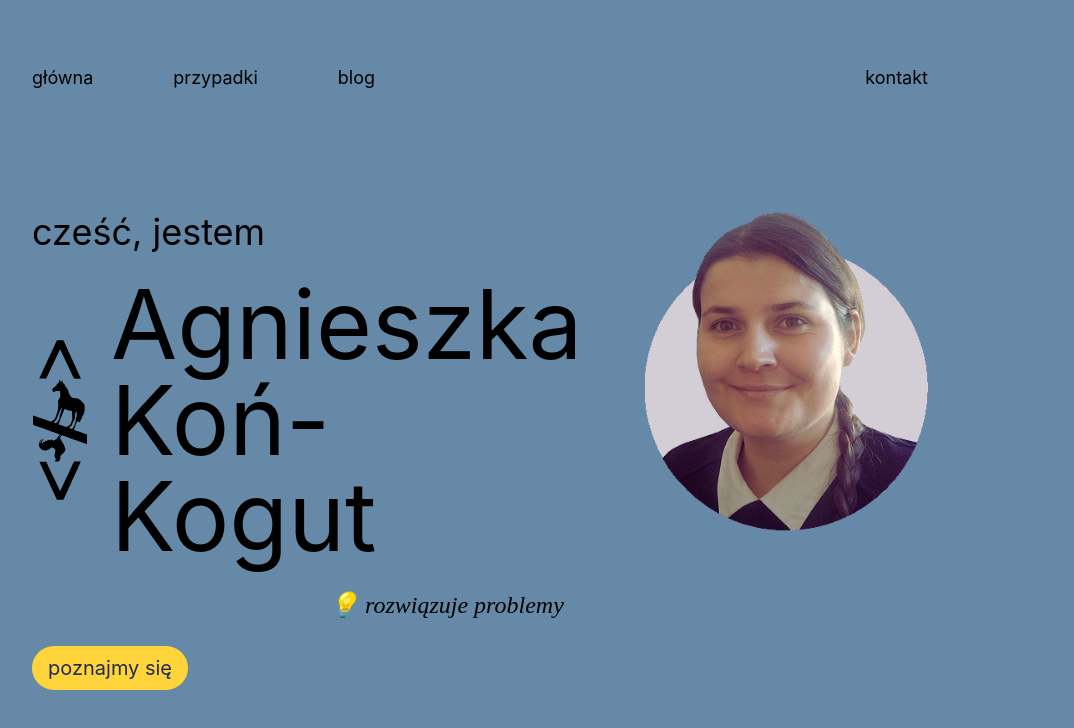
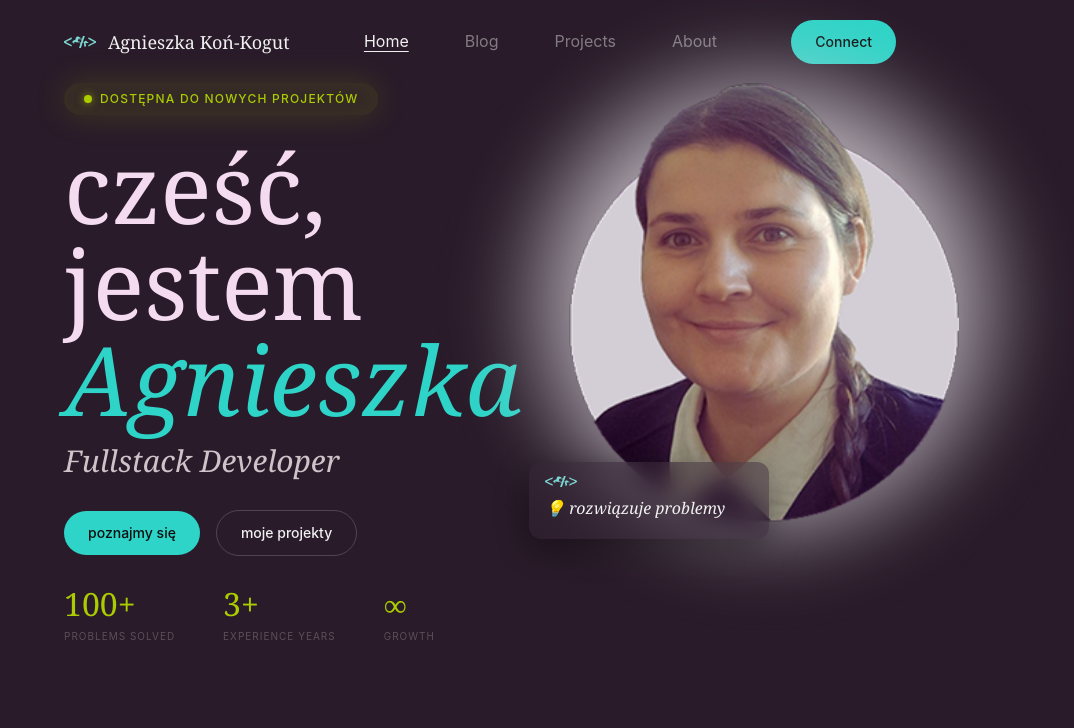
Before and after one commit to KonKogutAgnieszka/akk, a Next.js app: page / in a window 1280 px wide. Shown: the top 728 px of the page, without its empty margins (160-1234 px from the left). Built offline with nearby package versions, Linux system fonts and the light colour scheme.

Commit message:
feat: style update

```diff
--- a/src/app/globals.css
+++ b/src/app/globals.css
@@ -1,14 +1,278 @@
-@import "tailwindcss";
-@import url("https://fonts.googleapis.com/css2?family=Inter:ital,opsz,wght@0,14..32,100..900;1,14..32,100..900&display=swap");
-@import url('https://fonts.googleapis.com/css2?family=Lora:ital,wght@0,400..700;1,400..700&display=swap');
+@import 'tailwindcss';
+@import url('https://fonts.googleapis.com/css2?family=Playfair+Display:ital,wght@0,400;0,500;0,600;1,400;1,500&family=Inter:wght@300;400;500;600&display=swap');
 
-@theme {
-    --font-sans: "Inter", sans-serif;
-    --font-serif: "Lora", serif;
-    --color-background: #6689A7;
-    --color-primary: #000000;
-    --color-blue-dark: #1F2C4E;
-    --color-yellow: #FFD43B;
+@layer base {
+  :root {
+    --color-bg: #291b29;
+    --color-surface: #342534;
+    --color-card: #342534;
+    --color-border: rgba(255, 255, 255, 0.08);
+    --color-border-hover: rgba(255, 255, 255, 0.18);
 
+    --color-accent: #2dd4c7;
+    --color-accent-dim: rgba(45, 212, 199, 0.15);
+    --color-accent-glow: rgba(45, 212, 199, 0.25);
 
+    --color-text: #f0f0f0;
+    --color-text-muted: rgba(240, 240, 240, 0.45);
+    --color-text-subtle: rgba(240, 240, 240, 0.25);
+
+    --font-display: 'Playfair Display', Georgia, serif;
+    --font-body: 'Inter', sans-serif;
+
+    --radius-sm: 6px;
+    --radius-md: 12px;
+    --radius-lg: 20px;
+    --radius-full: 9999px;
+
+    --transition-base: 200ms cubic-bezier(0.4, 0, 0.2, 1);
+    --transition-slow: 400ms cubic-bezier(0.4, 0, 0.2, 1);
+  }
+
+  * {
+    box-sizing: border-box;
+  }
+
+  html {
+    scroll-behavior: smooth;
+  }
+
+  body {
+    background-color: var(--color-bg);
+    color: var(--color-text);
+    font-family: var(--font-body);
+    font-size: 16px;
+    line-height: 1.7;
+    -webkit-font-smoothing: antialiased;
+    -moz-osx-font-smoothing: grayscale;
+  }
+
+  h1,
+  h2,
+  h3,
+  h4 {
+    font-family: var(--font-display);
+    font-weight: 500;
+    line-height: 1.15;
+    color: var(--color-text);
+  }
+
+  h1 {
+    font-size: clamp(2.5rem, 6vw, 4rem);
+  }
+  h2 {
+    font-size: clamp(1.8rem, 4vw, 2.75rem);
+  }
+  h3 {
+    font-size: clamp(1.2rem, 2.5vw, 1.75rem);
+  }
+
+  a {
+    color: inherit;
+    text-decoration: none;
+    transition: color var(--transition-base);
+  }
 }
+
+@layer components {
+  .section {
+    @apply px-6 py-10 md:px-12 lg:px-24;
+  }
+
+  .text-accent {
+    color: var(--color-accent);
+  }
+
+  .text-muted {
+    color: var(--color-text-muted);
+  }
+
+  .font-display {
+    font-family: var(--font-display);
+  }
+
+  .display-italic {
+    font-family: var(--font-display);
+    font-style: italic;
+    color: var(--color-accent);
+  }
+
+  .hero-greeting {
+    font-family: var(--font-display);
+    font-size: 96px;
+    color: #f4dbf0;
+  }
+
+  .hero-subtitle {
+    font-family: var(--font-display);
+    font-size: 30px;
+    font-style: italic;
+    color: #cfc3ca;
+  }
+
+  .btn {
+    @apply inline-flex items-center gap-2 px-6 py-3 rounded-full text-sm font-medium transition-all;
+    transition: all var(--transition-base);
+  }
+
+  .btn-primary {
+    background-color: var(--color-accent);
+    color: #0a0f0e;
+  }
+  .btn-primary:hover {
+    filter: brightness(1.1);
+    transform: translateY(-1px);
+  }
+
+  .btn-ghost {
+    border: 1.5px solid var(--color-border-hover);
+    color: var(--color-text);
+    background: transparent;
+  }
+  .btn-ghost:hover {
+    border-color: var(--color-accent);
+    color: var(--color-accent);
+    transform: translateY(-1px);
+  }
+
+  .badge-available {
+    @apply inline-flex items-center gap-2 px-5 py-2 text-xs font-medium;
+    background: rgba(180, 200, 0, 0.08);
+    color: #aacc00;
+    border-radius: 999px;
+    letter-spacing: 0.1em;
+    text-transform: uppercase;
+    box-shadow:
+      0 0 32px rgba(180, 200, 0, 0.18),
+      inset 0 0 20px rgba(180, 200, 0, 0.06);
+  }
+
+  .badge-available::before {
+    content: '';
+    display: inline-block;
+    width: 8px;
+    height: 8px;
+    border-radius: 50%;
+    background: #aacc00;
+    box-shadow: 0 0 8px rgba(180, 200, 0, 0.7);
+    flex-shrink: 0;
+  }
+
+  .card {
+    background: var(--color-card);
+    border: 1px solid var(--color-border);
+    border-radius: var(--radius-md);
+    transition: border-color var(--transition-base);
+  }
+
+  .card:hover {
+    border-color: var(--color-border-hover);
+  }
+
+  .card-float {
+    background: rgba(52, 37, 52, 0.5);
+    border-radius: var(--radius-md);
+    padding: 14px 16px;
+    backdrop-filter: blur(12px);
+    box-shadow: 0 8px 32px rgba(0, 0, 0, 0.4);
+  }
+
+  .stat-number {
+    font-family: var(--font-display);
+    font-size: clamp(1.5rem, 3vw, 2rem);
+    font-weight: 500;
+    color: #AACC00;
+    line-height: 1;
+  }
+
+  .stat-label {
+    font-size: 0.625rem;
+    color: var(--color-text-subtle);
+    text-transform: uppercase;
+    letter-spacing: 0.1em;
+    margin-top: 4px;
+  }
+
+  .nav-link {
+    @apply transition-colors;
+    font-size: 16px;
+    color: var(--color-text-muted);
+  }
+
+  .nav-link:hover {
+    color: var(--color-text);
+  }
+
+  .nav-link-active {
+    color: var(--color-text);
+    text-decoration: underline;
+    text-underline-offset: 4px;
+  }
+
+  .divider {
+    border: none;
+    border-top: 1px solid var(--color-border);
+  }
+}
+
+@layer utilities {
+  @keyframes pulse-dot {
+    0%,
+    100% {
+      opacity: 1;
+      transform: scale(1);
+    }
+    50% {
+      opacity: 0.5;
+      transform: scale(0.85);
+    }
+  }
+
+  @keyframes count-up {
+    from {
+      opacity: 0;
+      transform: translateY(8px);
+    }
+    to {
+      opacity: 1;
+      transform: translateY(0);
+    }
+  }
+
+  @keyframes fade-in-up {
+    from {
+      opacity: 0;
+      transform: translateY(20px);
+    }
+    to {
+      opacity: 1;
+      transform: translateY(0);
+    }
+  }
+
+  .animate-fade-in-up {
+    animation: fade-in-up 0.6s ease forwards;
+  }
+
+  .delay-100 {
+    animation-delay: 100ms;
+  }
+  .delay-200 {
+    animation-delay: 200ms;
+  }
+  .delay-300 {
+    animation-delay: 300ms;
+  }
+  .delay-400 {
+    animation-delay: 400ms;
+  }
+  .delay-500 {
+    animation-delay: 500ms;
+  }
+
+  .avatar-ring {
+    border-radius: 50%;
+    border: 2px solid var(--color-border);
+    box-shadow: 0 0 40px var(--color-accent-glow);
+  }
+}
--- a/src/app/layout.tsx
+++ b/src/app/layout.tsx
@@ -5,7 +5,7 @@ import Header from '@/components/Header';
 export default function RootLayout({ children }: { children: React.ReactNode }) {
   return (
     <html lang="en" className="font-sans text-primary">
-      <body className="bg-background px-48 py-16">
+      <body className="bg-background px-6 py-5 md:px-12 lg:px-56">
         <Header />
         <main>{children}</main>
       </body>
--- a/src/components/Header.tsx
+++ b/src/components/Header.tsx
@@ -1,18 +1,41 @@
+'use client';
+
 import Link from 'next/link';
+import Image from 'next/image';
+import { usePathname } from 'next/navigation';
+
+const navLinks = [
+  { href: '/', label: 'Home' },
+  { href: '/blog', label: 'Blog' },
+  { href: '/cases', label: 'Projects' },
+  { href: '/contact', label: 'About' },
+];
 
 export default function Header() {
+  const pathname = usePathname();
+
   return (
-    <header>
-      <nav className="flex items-center justify-between text-lg">
-        <div className="flex items-center space-x-20">
-          <Link href="/">główna</Link>
-          <Link href="/cases">przypadki</Link>
-          <Link href="/blog">blog</Link>
-        </div>
-        <div>
-          <Link href="/contact">kontakt</Link>
-        </div>
+    <header className="flex items-center justify-between ">
+      <Link href="/" className="flex items-center gap-3" style={{ color: 'var(--color-text)' }}>
+        <Image src="/assets/images/logo.svg" alt="logo" width={32} height={32} />
+        <span className="font-display  text-lg font-medium">Agnieszka Koń-Kogut</span>
+      </Link>
+
+      <nav className="flex items-center gap-14">
+        {navLinks.map(({ href, label }) => (
+          <Link
+            key={href}
+            href={href}
+            className={`nav-link ${pathname === href ? 'nav-link-active' : ''}`}
+          >
+            {label}
+          </Link>
+        ))}
       </nav>
+
+      <Link href="/contact" className="btn btn-primary text-sm">
+        Connect
+      </Link>
     </header>
   );
 }
--- a/src/components/HeroSection.tsx
+++ b/src/components/HeroSection.tsx
@@ -1,12 +1,11 @@
 'use client';
 
 import Image from 'next/image';
-import Link from 'next/link';
 import RotatingTexts from '@/components/RotatingText.js';
 import Button from '@/components/ui/Button';
 
 const textList: string[] = [
-  '👩🏻‍💻 frontend developer',
+  '👩🏻‍💻 fullstack developer',
   '🖥️ buduję interfejsy',
   '💡 rozwiązuje problemy',
   '⚙️ wdrażam rozwiązania',
@@ -15,41 +14,93 @@ const textList: string[] = [
 
 export default function HeroSection() {
   return (
-    <div className={'flex justify-center mt-30  w-full'}>
-      <div className={'flex flex-col justify-center mr-20'}>
-        <p className="text-4xl">cześć, jestem</p>
-        <div className={'flex mt-6'}>
-          <Image
-            src={'/assets/images/logo_pion.svg'}
-            className={'block'}
-            width={55}
-            height={200}
-            alt={'logo'}
-          />
-          <div className={'flex flex-col justify-between h-full ml-6'}>
-            <h1 className="text-8xl">
-              {' '}
-              Agnieszka <br />
-              Koń-Kogut
+    <section className="section flex flex-col min-h-[75vh] justify-center p-0">
+      <div className="flex items-center justify-between gap-12">
+        <div className="flex flex-col gap-6 max-w-xl">
+          <div>
+            <span className="badge-available">dostępna do nowych projektów</span>
+          </div>
+
+          <div className="flex flex-col gap-2">
+            <h1 className="font-display leading-none">
+              <span className="hero-greeting block">cześć, jestem</span>
+              <span className="display-italic text-[96px]">Agnieszka</span>
             </h1>
+            <p className="hero-subtitle">Fullstack Developer</p>
+          </div>
+
+          <div className="flex gap-4 items-center">
+            <Button text="poznajmy się" variant="primary" />
+            <Button text="moje projekty" variant="ghost" />
           </div>
         </div>
-        <div className={'mt-6 self-end'}>
-          <RotatingTexts texts={textList} />
-        </div>
-        <div className={'mt-6'}>
-          <Button text={'poznajmy się'} variant={'yellow'} />
+
+        <div className="relative flex-shrink-0 self-start" style={{ overflow: 'visible' }}>
+          <div
+            style={{
+              position: 'absolute',
+              top: '50%',
+              left: '50%',
+              transform: 'translate(-50%, -50%)',
+              width: '560px',
+              height: '560px',
+              borderRadius: '50%',
+              background:
+                'radial-gradient(circle, rgba(211,205,213,1) 0%, rgba(211,205,213,0.85) 40%, transparent 70%)',
+              filter: 'blur(30px)',
+              pointerEvents: 'none',
+            }}
+          />
+
+          <Image
+            src={'/assets/images/photo_akk_no_back.png'}
+            width={320}
+            height={420}
+            alt="portrait"
+            draggable={false}
+            className="pointer-events-none select-none relative"
+            style={{ height: '440px', width: 'auto' }}
+          />
+
+          <div
+            className="card-float absolute -bottom-4 -left-10 w-[240px]"
+            style={{
+              zIndex: 2,
+              animationName: 'rt-fade-slide-in',
+              animationDuration: '500ms',
+              animationTimingFunction: 'ease',
+              animationFillMode: 'both',
+              animationDelay: '400ms',
+            }}
+          >
+            <Image src="/assets/images/logo.svg" alt="logo" width={32} height={32} className="mb-1" />
+            <RotatingTexts texts={textList} />
+          </div>
         </div>
       </div>
-      <Image
-        src={'/assets/images/photo_akk_no_back.png'}
-        width={320}
-        height={320}
-        alt={'portrait'}
-        draggable={false}
-        className="pointer-events-none select-none"
-        style={{ height: '320px', width: 'auto' }}
-      />
+
+      <div className="flex gap-12 pt-8">
+        <StatItem number="100+" label="problems solved" animateCount />
+        <StatItem number="3+" label="experience years" />
+        <StatItem number="∞" label="growth" />
+      </div>
+    </section>
+  );
+}
+
+function StatItem({
+  number,
+  label,
+  animateCount,
+}: {
+  number: string;
+  label: string;
+  animateCount?: boolean;
+}) {
+  return (
+    <div className="flex flex-col gap-1">
+      <span className={`stat-number ${animateCount ? 'animate-count-up' : ''}`}>{number}</span>
+      <span className="stat-label">{label}</span>
     </div>
   );
 }
--- a/src/components/RotatingText.js.tsx
+++ b/src/components/RotatingText.js.tsx
@@ -25,7 +25,7 @@ export default function RotatingTextsEnter({
 
   return (
     <div
-      className="relative overflow-hidden font-serif italic text-2xl"
+      className="relative overflow-hidden font-serif italic text-l"
       style={{ height: rowHeight, lineHeight: `${rowHeight}px` }}
     >
       <p key={index} className="rt-enter" style={{ animationDuration: `${duration}ms` }}>
--- a/src/components/ui/Button.tsx
+++ b/src/components/ui/Button.tsx
@@ -1,12 +1,14 @@
 type Props = {
   text: string;
-  variant: 'yellow';
+  variant?: 'primary' | 'ghost';
+  onClick?: () => void;
 };
 
-export default function Button({ text, variant }: Props) {
+export default function Button({ text, variant = 'primary', onClick }: Props) {
   return (
     <button
-      className={`inline-block bg-yellow width-auto px-4 py-2 rounded-full text-xl text-blue-dark cursor-pointer`}
+      onClick={onClick}
+      className={`btn ${variant === 'primary' ? 'btn-primary' : 'btn-ghost'}`}
     >
       {text}
     </button>
```
Also changed, not shown: public/assets/images/logo.svg, public/assets/images/photo_akk_no_back.png.
